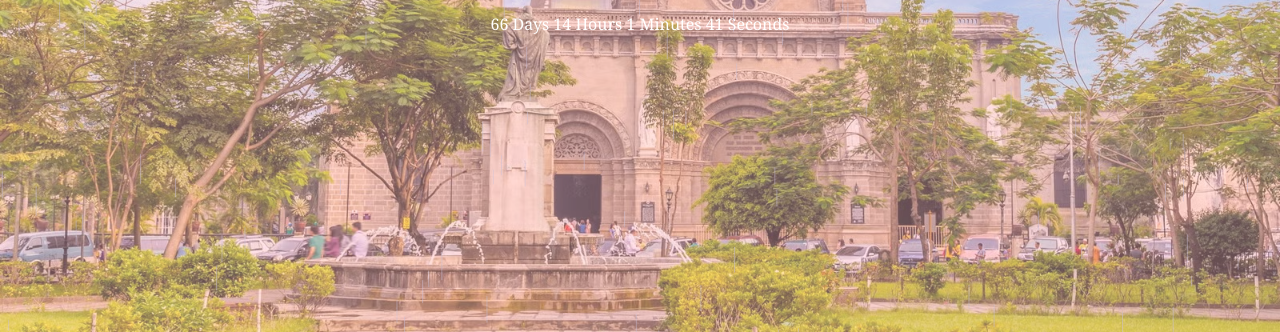
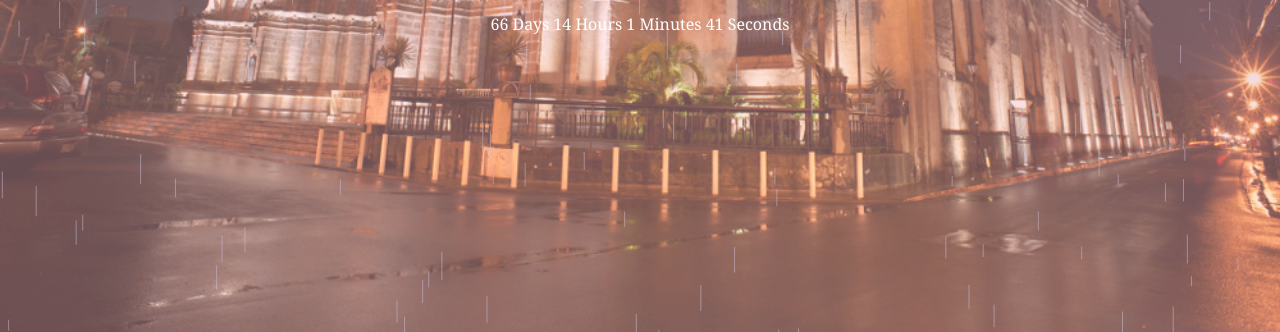
Before and after one commit to zsgepuit/Anniversary---Star-and-Raine, a plain HTML site: page index.html in a window 1280 px wide. Shown: the part 468-800 px from the top of the page. Drawn offline with Linux system fonts and the light colour scheme.

Commit message:
Update index.html

```diff
--- a/index.html
+++ b/index.html
@@ -16,7 +16,7 @@
       text-align: center;
       position: relative;
       overflow: hidden;
-      background: url('manila-cathedral.jpg') no-repeat center center/cover; /* Gamitin yung inupload mong image */
+      background: url('manila-cathedral dark.jpg') no-repeat center center/cover; /* Gamitin yung inupload mong image */
     }
 
     /* Pink overlay */
```
